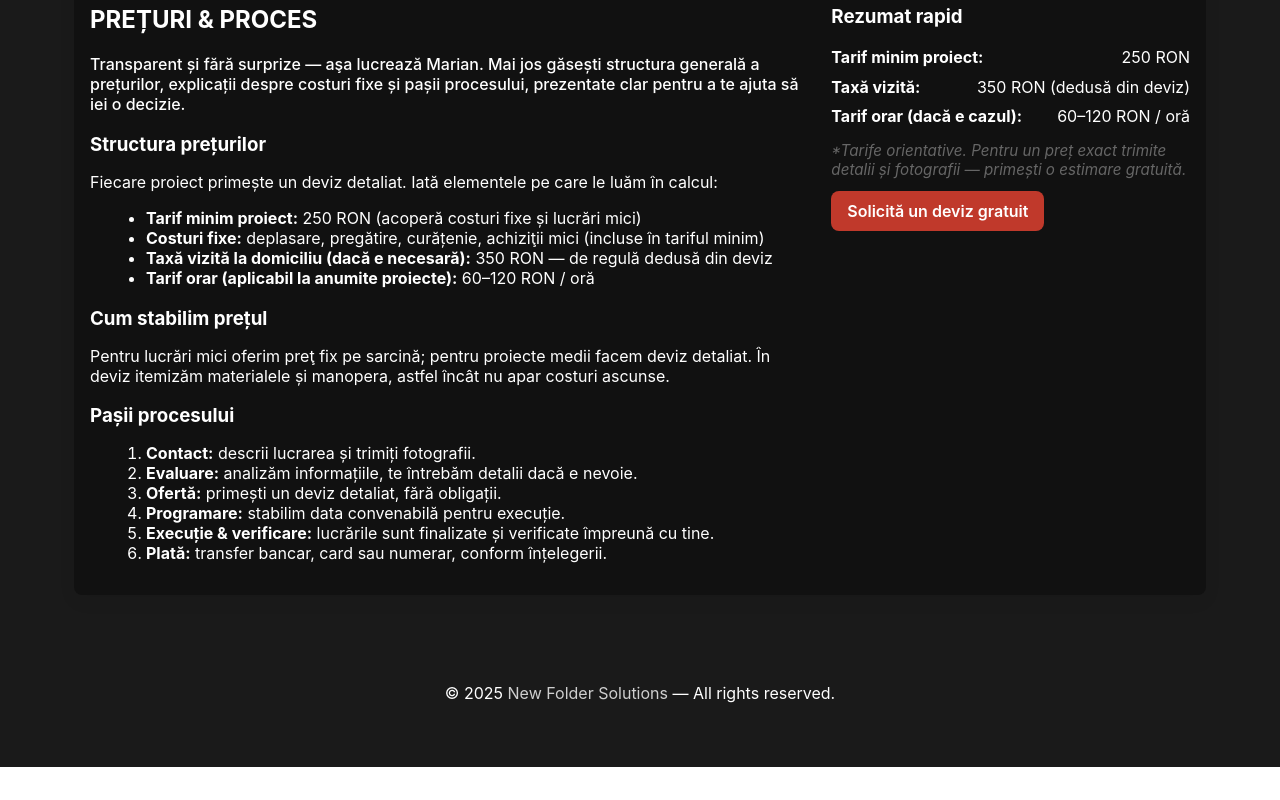
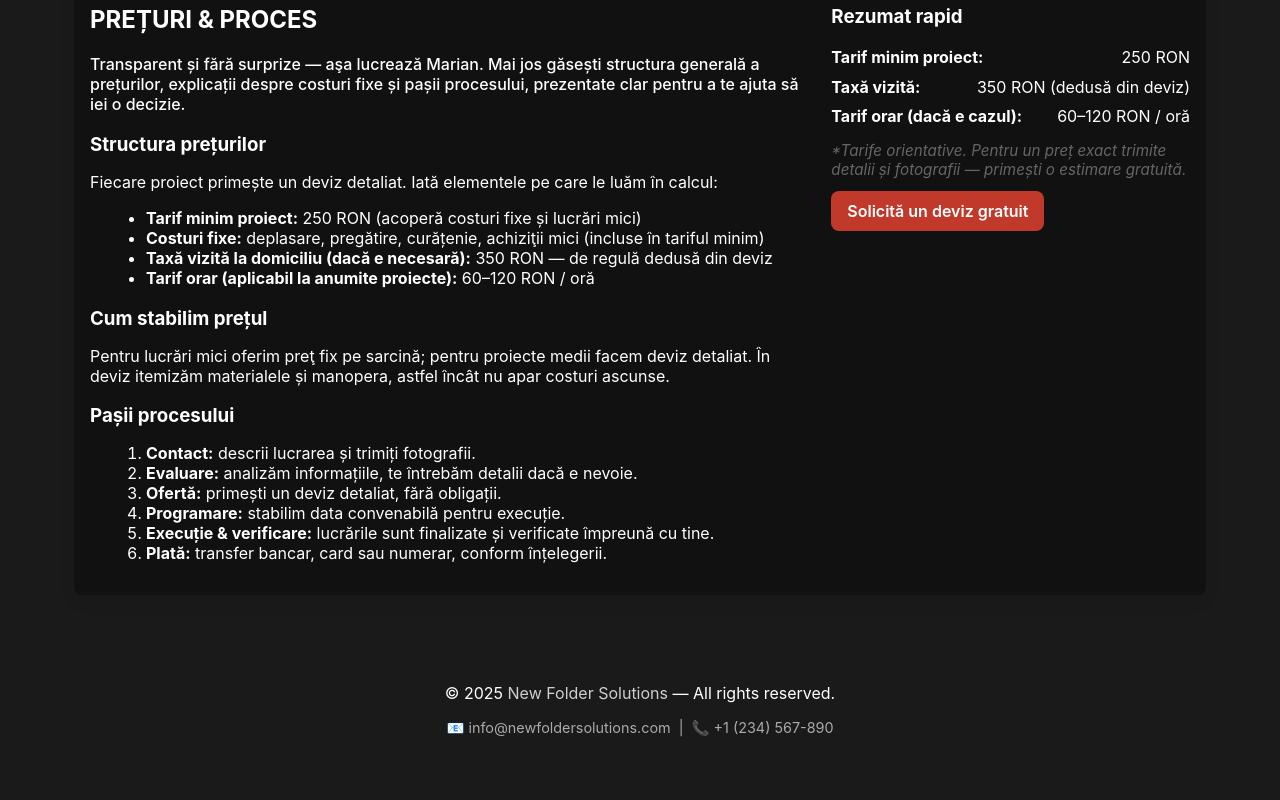
Before and after one commit to cojovlad/react-app-marian-repara, a React (Create React App) app: page / in a window 1280 px wide. Shown: the part 3718-4518 px from the top of the page. Before the commit the page ends 4485 px from the top, so only its background shows below. Built offline with nearby package versions, Linux system fonts and the light colour scheme.

Commit message:
contact data in the footer

```diff
--- a/src/components/footer/Footer.module.css
+++ b/src/components/footer/Footer.module.css
@@ -17,6 +17,22 @@
     text-decoration: underline;
 }
 
+.contact {
+    margin-top: 0.5rem;
+    font-size: 0.9rem;
+    color: #aaa;
+}
+
+.contact a {
+    color: inherit;
+    text-decoration: none;
+    margin: 0 0.25rem;
+}
+
+.contact a:hover {
+    text-decoration: underline;
+}
+
 @media (max-width: 768px) {
     .footer {
         padding: 2rem 1rem;
--- a/src/components/footer/Footer.tsx
+++ b/src/components/footer/Footer.tsx
@@ -6,9 +6,28 @@ const Footer: React.FC = () => {
         <footer className={styles.footer}>
             <p>
                 &copy; {new Date().getFullYear()}{" "}
-                <a className={styles.newFolderLink} href="https://newfoldersolutions.com">New Folder Solutions</a>
+                <a
+                    className={styles.newFolderLink}
+                    href="https://newfoldersolutions.com"
+                    target="_blank"
+                    rel="noopener noreferrer"
+                >
+                    New Folder Solutions
+                </a>
                 {" — "}All rights reserved.
             </p>
+
+            <div className={styles.contact}>
+                <p>
+                    <a href="mailto:info@newfoldersolutions.com">
+                        📧 info@newfoldersolutions.com
+                    </a>
+                    {" | "}
+                    <a href="tel:+1234567890">
+                        📞 +1 (234) 567-890
+                    </a>
+                </p>
+            </div>
         </footer>
     );
 };
```
